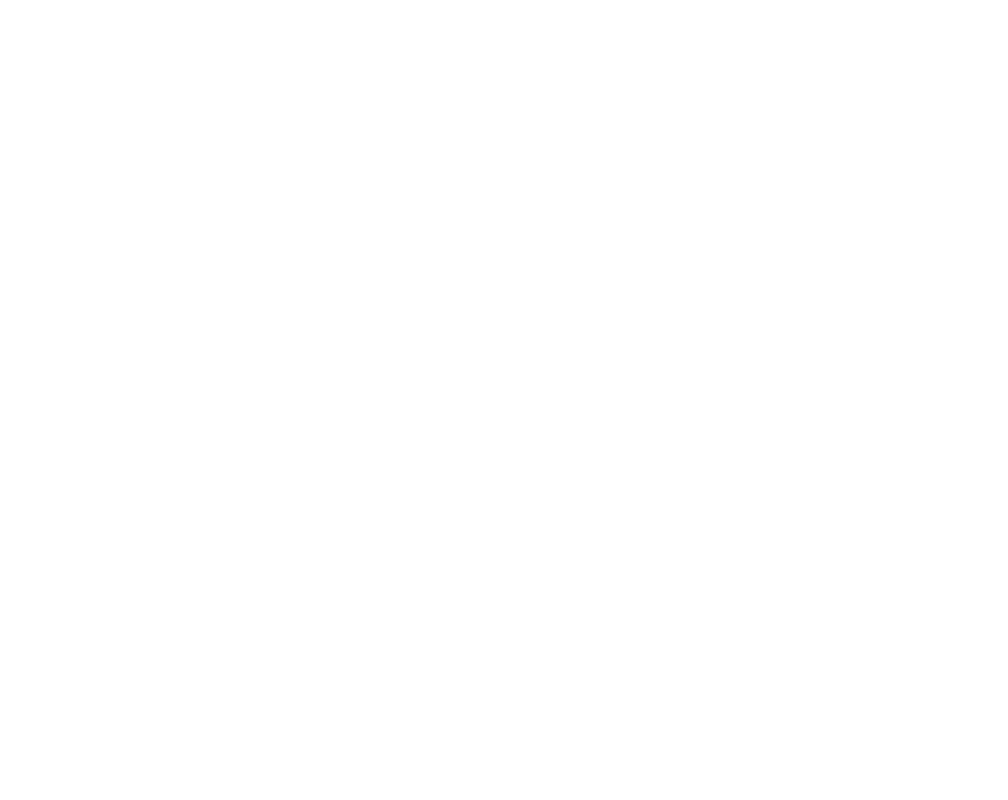
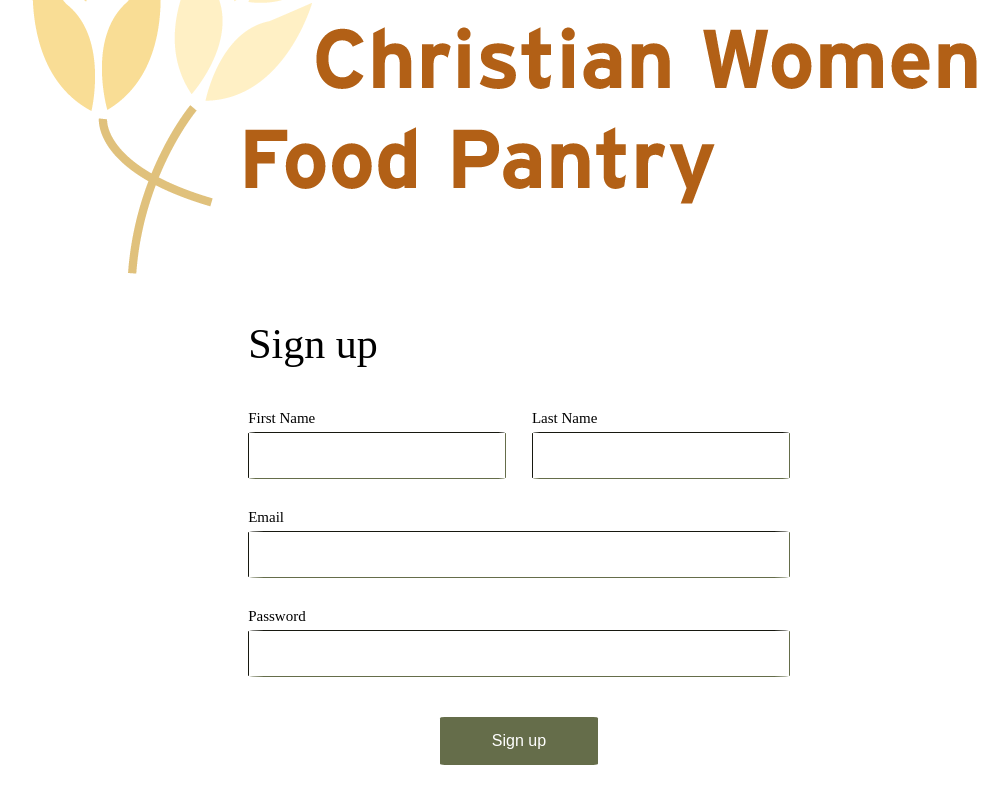
Before and after one commit to hack4impact-calpoly/five-cities-food-pantry, a Next.js app: page /signup in a window 1280 px wide. Shown: the part 589-1389 px from the top of the page, without its empty margins (121-1129 px from the left). Before the commit the page ends 800 px from the top, so only its background shows below. Built offline with nearby package versions, Linux system fonts and the light colour scheme.

Commit message:
feat: implemented sign up page

```diff
--- a/src/app/signup/page.tsx
+++ b/src/app/signup/page.tsx
@@ -1,5 +1,100 @@
+"use client";
+import Image from "next/image";
+import style from "./signup.module.css";
+import { ChangeEvent, useState } from "react";
+
 export default function Signup() {
-    return(<>
-        <div></div>
-    </>)
+  const [firstname, setFirstname] = useState("");
+  const [lastname, setLastname] = useState("");
+  const [email, setEmail] = useState("");
+  const [password, setPassword] = useState("");
+
+  const handleFNChange = (event: ChangeEvent<HTMLInputElement>) => {
+    setFirstname(event.target.value);
+  };
+  const handleLNChange = (event: ChangeEvent<HTMLInputElement>) => {
+    setLastname(event.target.value);
+  };
+  const handleEmailChange = (event: ChangeEvent<HTMLInputElement>) => {
+    setEmail(event.target.value);
+  };
+
+  const handlePasswordChange = (event: ChangeEvent<HTMLInputElement>) => {
+    setPassword(event.target.value);
+  };
+
+  const handleSubmit = () => {
+    console.log(firstname + " " + lastname);
+    console.log(email + " " + password);
+  };
+
+  return (
+    <>
+      <div className={style.logo}>
+        <Image
+          className={style.logoImage}
+          src="/logo.png"
+          alt=""
+          priority={true}
+          width={255}
+          height={255}
+        />
+      </div>
+
+      <div className={style.signupContainer}>
+        <div style={{ flex: 1 }}></div>
+        <form className={style.signupForm}>
+          <p className={style.signupTitle}>Sign up</p>
+
+          <div className={style.nameInput}>
+            <div className={style.firstNameInput}>
+              <label htmlFor="firstname">First Name</label>
+              <input
+                className={style.entryInput}
+                type="text"
+                id="firstname"
+                onChange={handleFNChange}
+              />
+            </div>
+            <div style={{ flex: 1.5 }}></div>
+            <div className={style.lastNameInput}>
+              <label htmlFor="lastname">Last Name</label>
+              <input
+                className={style.entryInput}
+                type="text"
+                id="lastname"
+                onChange={handleLNChange}
+              />
+            </div>
+          </div>
+
+          <label htmlFor="email">Email</label>
+          <input
+            className={style.entryInput}
+            type="email"
+            id="email"
+            onChange={handleEmailChange}
+          />
+          <label htmlFor="password">Password</label>
+          <input
+            className={style.entryInput}
+            id="password"
+            type="password"
+            onChange={handlePasswordChange}
+          />
+        </form>
+        <div style={{ flex: 1 }}></div>
+      </div>
+
+      <div className={style.buttonContainer}>
+        <button
+          type="submit"
+          className={style.signupButton}
+          onClick={handleSubmit}
+        >
+          Sign up
+        </button>
+      </div>
+    </>
+  );
 }
--- a/src/app/signup/signup.module.css
+++ b/src/app/signup/signup.module.css
@@ -0,0 +1,79 @@
+.logo {
+  text-align: center;
+  margin-top: 30px;
+}
+
+.logoImage {
+  width: auto;
+  height: auto;
+}
+
+.signupContainer {
+  display: flex;
+  flex-direction: row;
+  font-family: "Interstate";
+}
+
+.signupForm {
+  display: flex;
+  flex-direction: column;
+  flex: 1.5;
+  font-size: 15px;
+}
+
+.signupTitle {
+  font-size: 42px;
+}
+.nameInput {
+  display: flex;
+  flex-direction: row;
+}
+
+.firstNameInput,
+.lastNameInput {
+  display: flex;
+  flex-direction: column;
+  flex: 15;
+}
+.entryInput {
+  flex: 1;
+  margin-bottom: 30px;
+  margin-top: 5px;
+  padding-bottom: 15px;
+  padding-top: 15px;
+  padding-left: 10px;
+
+  background-color: white;
+  border-width: 1.5px;
+  border-color: #656d4a;
+  border-radius: 3%;
+}
+
+.buttonContainer {
+  margin-top: 10px;
+  margin-bottom: 15px;
+  text-align: center;
+}
+
+.signupButton {
+  background-color: #656d4a;
+  color: white;
+  padding-top: 15px;
+  padding-bottom: 15px;
+  padding-left: 52px;
+  padding-right: 52px;
+  font-family: "Interstate", sans-serif;
+  font-size: 16px;
+  margin-bottom: 20px;
+  border: 0px;
+  border-radius: 3%;
+}
+
+.signupButton:hover {
+  background-color: rgb(133, 147, 127);
+  cursor: pointer;
+}
+
+.signupButton:active {
+  background-color: rgb(66, 72, 63);
+}
```
